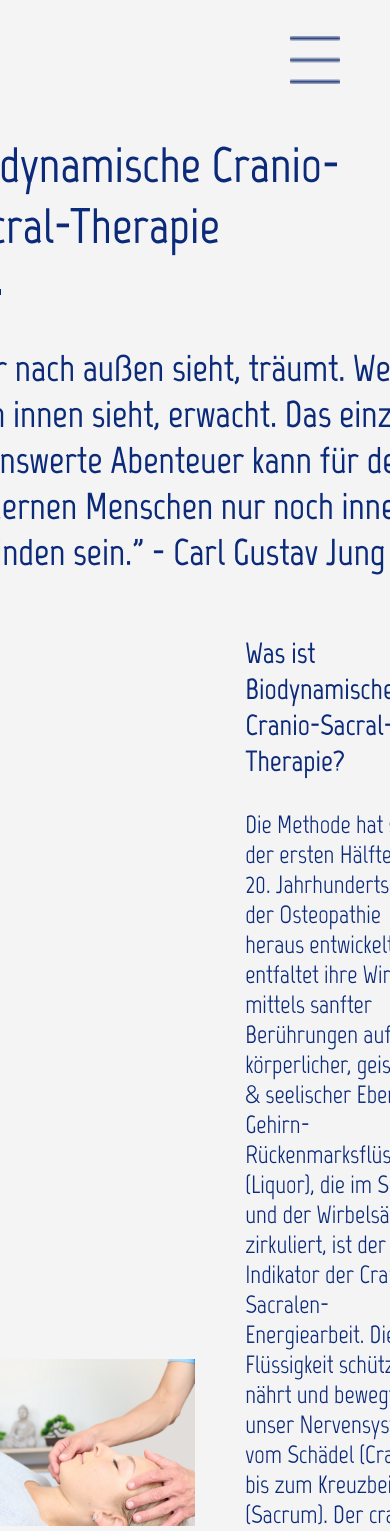
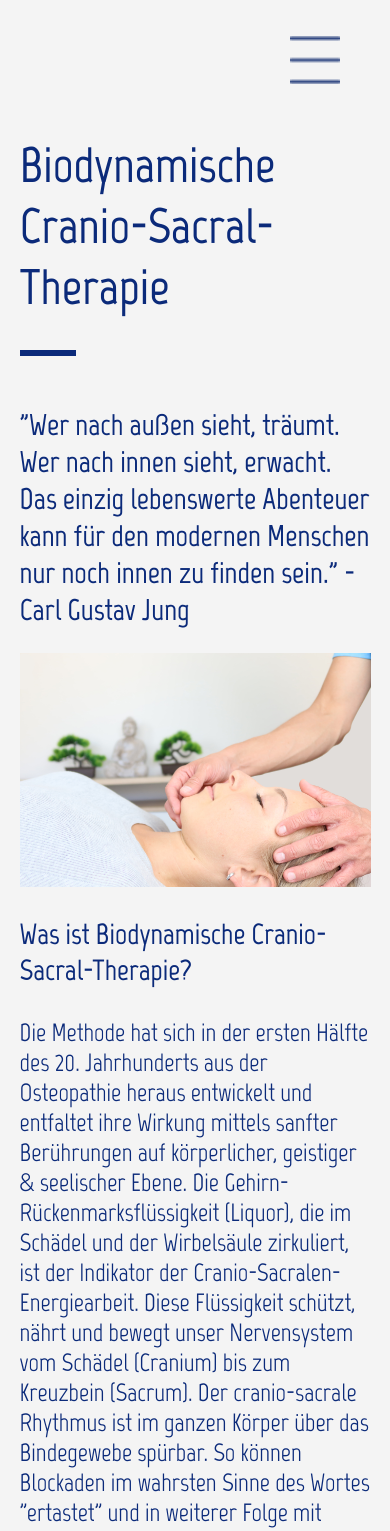
Before and after one commit to TobiasUllrich/HomePageTemplate, an Angular app in the folder hptemplate/: page /Cranio-Sacral in a window 390 px wide. Shown: the top 1531 px of the page. Built offline with nearby package versions, Linux system fonts and the light colour scheme.

Commit message:
mobile optimized

```diff
--- a/hptemplate/src/app/navmenu/navmenu.component.scss
+++ b/hptemplate/src/app/navmenu/navmenu.component.scss
@@ -136,7 +136,7 @@ button{
 .mobile-menu {
   position: absolute;
   //background-color: white;
-  background-color: green;
+  background-color: #F4F4F4; //Hintergrundfarbe
   width: 100vw;
   height: 100vh;
   display: flex;
--- a/hptemplate/src/app/pageone/pageone.component.html
+++ b/hptemplate/src/app/pageone/pageone.component.html
@@ -6,29 +6,31 @@
 <!-- UNDERLINE -->
 <div style="width:50px;margin-bottom:50px;border:3px solid;"></div>
 
+<!-- ASTROLOGIE -->
 <div class="astrologieBox">
-<h2>"Ein Kind wird an dem Tag und zu der Stunde geboren, an dem die Himmelsstrahlen in mathematischer Harmonie mit seinem individuellen Karma sind. Deswegen spiegelt das Horoskop die unveränderbare Vergangenheit und eine mögliche Zukunft wieder." - Sri Yukteswar</h2>
+<h2 id="astro">"Ein Kind wird an dem Tag und zu der Stunde geboren, an dem die Himmelsstrahlen in mathematischer Harmonie mit seinem individuellen Karma sind. Deswegen spiegelt das Horoskop die unveränderbare Vergangenheit und eine mögliche Zukunft wieder." - Sri Yukteswar</h2>
 
 <div class="explanation-container">
-    <img class="flexone" src="assets/img/Einheitskreis.png">
-    <div class="flexone pd-left">
+
+    <div class="explanation-container2">
+        <img src="assets/img/Einheitskreis.png">
         <h3>Was ist Evolutionäre Astrologie?</h3>
-        Wenn die klassische Astrologie das Horoskop mit einem Mikroskop betrachtet, dann schaut die evolutionäre Astrologie mit einem Teleskop!
+        <span>Wenn die klassische Astrologie das Horoskop mit einem Mikroskop betrachtet, dann schaut die evolutionäre Astrologie mit einem Teleskop!
         Die evolutionäre Astrologie betrachtet nicht nur dieses Leben als isoliertes Fragment, sondern bezieht auch frühere Existenzen & die Seele mit in die Interpretation ein, wirft also einen Blick auf das ganze Bild.
         Denn jeder ist so wie er ist, wegen dem was in früheren Leben war. Edgar Cacey hat auch einmal gesagt, dass Astrologie Sinn macht, aber nur unter Einbeziehung früherer Leben.
         Für mich persönlich ist der 100% Wahrheitsgehalt bezüglich früherer Leben nicht der entscheidende Faktor, sondern dass der Mensch die Figuren & Archetypen erkennt, welche in seiner eigenen Psyche leben!
         So würde ich die evolutionäre Astrologie auch als sehr bildhaft und imaginativ beschreiben, was mir bei der klassischen Astrologie meist gefehlt hat.
-        Ein weiterer Punkt ist, dass die evolutionäre Astrologie Lösungen anbietet, statt sich in fatalistische Prognosen zu verstricken.
+        Ein weiterer Punkt ist, dass die evolutionäre Astrologie Lösungen anbietet, statt sich in fatalistische Prognosen zu verstricken.</span>
     </div>
 </div>
 
 <div class="explanation-container">
   <iframe width="50%" height="240" src="https://www.youtube.com/embed/l8Om43JjR0Y" title="Astrologie - Wie arbeitet eigentlich ein Astrologe? #50" frameborder="0" allow="accelerometer; autoplay; clipboard-write; encrypted-media; gyroscope; picture-in-picture; web-share" allowfullscreen></iframe>
-  <h2 class="flexone pd-left">Der Astrologe bedient sich sogenannter Häuser, mit deren Hilfe er versucht die Fragen des Ratsuchenden zu beantworten.</h2>
+  <h2 class="workAsAstrologer">Der Astrologe bedient sich sogenannter Häuser, mit deren Hilfe er versucht die Fragen des Ratsuchenden zu beantworten.</h2>
 </div>
 
 <div class="explanation-container">
-  <div class="flexone">
+  <div>
   <h3>Die positiven Effekte</h3>
   <span>
     • Bewusstsein über die Seele und ihre Vorleben <br>
@@ -38,7 +40,7 @@
     • Für die Zukunft gewappnet sein <br>
   </span>
   </div>
-  <div class="flexone">
+  <div>
     <h3>Informationen</h3>
     <span>
       • Deutungstext zu deiner Radix oder Telefonische Beratung <br>
@@ -46,13 +48,13 @@
       • Composit möglich <br>
       • Der Deutungstext eignet sich wunderbar zum Verschenken <br>
     </span>
-    </div>
-
+  </div>
 </div>
 
 </div>
 
 
+<!-- HUMAN-DESIGN -->
 <h1>Human-Design</h1>
 
 <!-- UNDERLINE -->
@@ -61,18 +63,16 @@
 <div class="humanDesignBox">
 <h2>"Du musst dich selbst verstehen und du kannst dich jeden Tag ein wenig spielerisch damit befassen." - Jiddu Krishnamurti</h2>
 
-<div class="explanation-container">
-    <img class="flexone" src="assets/img/Human-Design.jpg">
-    <div class="flexone pd-left">
+<div class="explanation-container2">
+    <img src="assets/img/Human-Design.jpg">
         <h3>Was ist Human-Design?</h3>
-        Human Design ist ein Werkzeug, welches den inneren Bauplan eines Menschen enthüllt und sichtbar macht.
+        <span>Human Design ist ein Werkzeug, welches den inneren Bauplan eines Menschen enthüllt und sichtbar macht.
         Die Kenntnis deines persönlichen Designs verhilft dir mit Hilfe deiner eigenen inneren Autorität zu besseren Entscheidungen.
-        Es zeigt auch in welchen Bereichen du eine festgelegte Funktionsweise besitzt und wo du offen bist für Konditionierungen. - Tobias Ullrich
-    </div>
+        Es zeigt auch in welchen Bereichen du eine festgelegte Funktionsweise besitzt und wo du offen bist für Konditionierungen. - Tobias Ullrich</span>
 </div>
 
 <!-- <img class="flexone" src="assets/img/cranio-3.jpg"> -->
-<h2>Grundlage des Human-Designs ist die 9-zentrige Körpergrafik aus welcher sich Typ, Autorität, Profil & Strategie ablesen lassen.</h2>
+<h2 id="hd">Grundlage des Human-Designs ist die 9-zentrige Körpergrafik aus welcher sich Typ, Autorität, Profil & Strategie ablesen lassen.</h2>
 <span>Info: Fließt mit ein in den astrologischen Deutungstext</span>
 </div>
 
--- a/hptemplate/src/app/pageone/pageone.component.scss
+++ b/hptemplate/src/app/pageone/pageone.component.scss
@@ -1,9 +1,9 @@
-h2{
+#astro{
     margin-top: 0 !important;
 }
 
 img{
-    width:250px;
+    width:100%;
     object-fit:contain;
 }
 
@@ -12,8 +12,9 @@ img{
  margin-bottom:75px;
 }
 
-.flexone{
-    flex:1;
+.explanation-container2{
+    display:flex;
+    flex-direction: column;
 }
 
 .astrologieBox{
@@ -33,6 +34,34 @@ img{
     margin-bottom:75px;
 }
 
-.pd-left{
+.workAsAstrologer{
     padding-left: 50px;
+    margin:0;
 }
+
+@media (min-width:280px) and (max-width:900px) {
+
+    .explanation-container{
+        display:flex;
+        margin-bottom:25px;
+        flex-direction: column;
+        align-items: center;
+       }
+
+    iframe{
+       height:400px;
+       width:100%;
+    }
+
+    .workAsAstrologer{
+        padding-left: unset;
+        margin: unset;
+        text-align: center;
+        margin-top:25px;
+    }
+
+    h2{
+        font-size:30px;
+    }
+
+  }
--- a/hptemplate/src/app/pagetwo/pagetwo.component.html
+++ b/hptemplate/src/app/pagetwo/pagetwo.component.html
@@ -6,16 +6,15 @@
 
 <h2>"Wer nach außen sieht, träumt. Wer nach innen sieht, erwacht. Das einzig lebenswerte Abenteuer kann für den modernen Menschen nur noch innen zu finden sein." - Carl Gustav Jung</h2>
 
-<div class="explanation-container mrg-btm">
-    <img class="flexone" src="assets/img/cranio-1.jpg">
-    <div class="flexone pd-left">
+<div id="aboutCranio" class="explanation-container2">
+    <img src="assets/img/cranio-1.jpg">
     <h3>Was ist Biodynamische Cranio-Sacral-Therapie?</h3>
-        Die Methode hat sich in der ersten Hälfte des 20. Jahrhunderts aus der Osteopathie heraus entwickelt und entfaltet ihre Wirkung mittels sanfter Berührungen auf körperlicher, geistiger & seelischer Ebene. Die Gehirn-Rückenmarksflüssigkeit (Liquor), die im Schädel und der Wirbelsäule zirkuliert, ist der Indikator der Cranio-Sacralen-Energiearbeit. Diese Flüssigkeit schützt, nährt und bewegt unser Nervensystem vom Schädel (Cranium) bis zum Kreuzbein (Sacrum). Der cranio-sacrale Rhythmus ist im ganzen Körper über das Bindegewebe spürbar. So können Blockaden im wahrsten Sinne des Wortes "ertastet" und in weiterer Folge mit sanften Griffen aufgelöst werden. Das biodynamische Modell geht davon aus, dass jeder Mensch bereits innerlich heil ist, ihm nichts hinzugefügt oder weggenommen werden muss. Es muss lediglich der schon in ihm angelegte innere Heilungsplan aktiviert werden. Dann ist es wie der griechische Philosoph Heraklit sagte: "Panta Rhei - alles fließt."
-    </div>
+    <span>Die Methode hat sich in der ersten Hälfte des 20. Jahrhunderts aus der Osteopathie heraus entwickelt und entfaltet ihre Wirkung mittels sanfter Berührungen auf körperlicher, geistiger & seelischer Ebene. Die Gehirn-Rückenmarksflüssigkeit (Liquor), die im Schädel und der Wirbelsäule zirkuliert, ist der Indikator der Cranio-Sacralen-Energiearbeit. Diese Flüssigkeit schützt, nährt und bewegt unser Nervensystem vom Schädel (Cranium) bis zum Kreuzbein (Sacrum). Der cranio-sacrale Rhythmus ist im ganzen Körper über das Bindegewebe spürbar. So können Blockaden im wahrsten Sinne des Wortes "ertastet" und in weiterer Folge mit sanften Griffen aufgelöst werden. Das biodynamische Modell geht davon aus, dass jeder Mensch bereits innerlich heil ist, ihm nichts hinzugefügt oder weggenommen werden muss. Es muss lediglich der schon in ihm angelegte innere Heilungsplan aktiviert werden. Dann ist es wie der griechische Philosoph Heraklit sagte: "Panta Rhei - alles fließt."</span>
 </div>
 
-<div class="explanation-container mrg-btm">
-  <div class="flexone pd-right">
+<div id="positiveEffects" class="explanation-container">
+  <div>
+  <img src="assets/img/cranio-2.jpg">
   <h3>Die positiven Effekte</h3>
   <span>
     • Förderung von Entspannung <br>
@@ -26,12 +25,11 @@
     • Gewinnung von Leichtigkeit & Gelassenheit <br>
   </span>
   </div>
-  <img class="flexone" src="assets/img/cranio-2.jpg">
 </div>
 
 <div class="explanation-container">
-    <img class="flexone" src="assets/img/cranio-3.jpg">
-    <div class="flexone pd-left">
+  <div>
+  <img src="assets/img/cranio-3.jpg">
   <h3>Informationen</h3>
   <span>
     • Mein Praxisraum befindet sich in der Bahnhofstraße 47, 86690 Mertingen <br>
@@ -42,6 +40,7 @@
   </div>
 </div>
 
+
 <div class="lastContainerOfPage">
   <app-custombutton (click)="routeTo('/Kontakt')" [buttonText]="label"></app-custombutton>
 </div>
--- a/hptemplate/src/app/pagetwo/pagetwo.component.scss
+++ b/hptemplate/src/app/pagetwo/pagetwo.component.scss
@@ -1,10 +1,15 @@
 img{
-    width:250px;
+    width:100%;
     object-fit:contain;
 }
 
 .explanation-container{
  display:flex;
+}
+
+.explanation-container2{
+    display:flex;
+    flex-direction: column;
 }
 
 .flexone{
@@ -29,3 +34,19 @@ img{
 .mrg-btm{
     margin-bottom: 50px;
 }
+
+#aboutCranio{
+    margin-bottom:50px;
+}
+
+#positiveEffects{
+    margin-bottom:50px;
+}
+
+@media (min-width:280px) and (max-width:400px) {
+
+h2{
+    font-size:30px;
+}
+
+}
```
Lines whose indentation alone changed are shown as unchanged.
